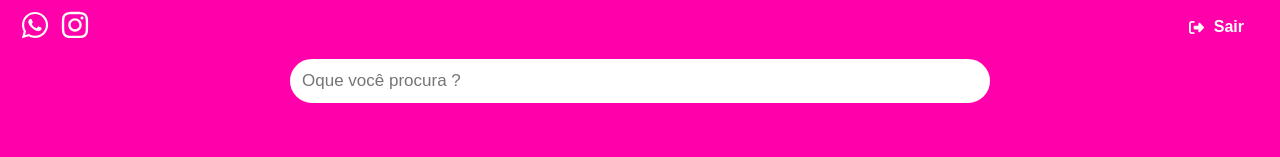
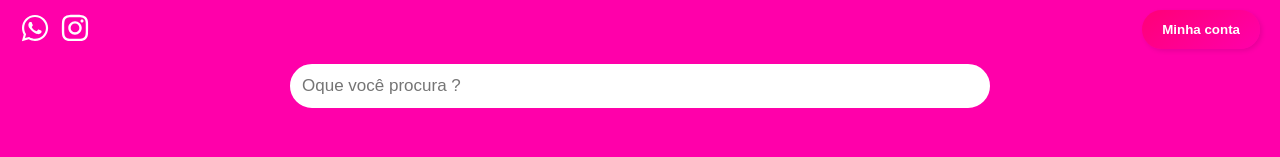
Before and after one commit to DouglasMaceddo/web-system, an Angular app in the folder Frontend/: page /Catalogo in a window 1280 px wide. Shown: the top 157 px of the page. Built offline with nearby package versions, Linux system fonts and the light colour scheme; no server answers.

Commit message:
adding functions

```diff
--- a/Frontend/src/app/pages/catalogo/catalogo.component.html
+++ b/Frontend/src/app/pages/catalogo/catalogo.component.html
@@ -7,10 +7,25 @@
       <img src="assets/instagram-brands-solid.svg" alt="instagram" width="30" height="30" />
     </a>
   </div>
-  <button (click)="onLogout()" class="logout-button">
-    <img class="logout" src="assets/right-from-bracket-solid.svg" alt="Sair" width="15" height="15" />
-    <span>Sair</span>
-  </button>
+  <div class="minhacontasair">
+    <div class="menu-container">
+      <button class="options-button">Minha conta</button>
+      <div class="options-menu">
+        <button>
+          <img class="logout" src="assets/pen-to-square-regular.svg" alt="Sair" width="15" height="15" />
+          <span>Alterar Senha</span>
+        </button>
+        <button>
+          <img class="logout" src="assets/clipboard-regular.svg" alt="Sair" width="15" height="15" />
+          <span>Meus Pedidos</span>
+        </button>
+        <button (click)="onLogout()">
+          <img class="logout" src="assets/right-from-bracket-solid.svg" alt="Sair" width="15" height="15" />
+          <span>Sair da Conta</span>
+        </button>
+      </div>
+    </div>
+  </div>
 </header>
 
 <div class="catalogo">
@@ -36,7 +51,7 @@
   <div class="produtos-container">
     <div class="produto" *ngFor="let produto of produtosFiltrados">
       <div class="produto-imagem">
-        <img [src]="produto.imagemUrl" alt="{{ produto.nome }}" />
+        <img [src]="'http://localhost:8080' + produto.imagemUrl" alt="{{ produto.nome }}" />
       </div>
       <div class="produto-detalhes">
         <h3 class="produto-nome">{{ produto.nome }}</h3>
--- a/Frontend/src/app/pages/catalogo/catalogo.component.scss
+++ b/Frontend/src/app/pages/catalogo/catalogo.component.scss
@@ -42,7 +42,7 @@
 
 .produtos-container {
   display: grid;
-  grid-template-columns: repeat(auto-fill, minmax(200px, 1fr));
+  grid-template-columns: repeat(auto-fill, minmax(250px, 1fr));
   gap: 20px;
   margin-top: 20px;
 }
@@ -54,6 +54,8 @@
   overflow: hidden;
   text-align: center;
   transition: transform 0.3s ease, box-shadow 0.3s ease;
+  max-width: 100%;
+  height: auto;
 }
 
 .produto:hover {
@@ -125,9 +127,7 @@ header {
   margin-right: 10px;
 }
 
-.logout {
-  filter: invert(100%) sepia(100%) saturate(0%) hue-rotate(90deg);
-}
+
 
 .logout-button {
   padding: 8px 16px;
@@ -182,3 +182,77 @@ header {
   background-color: #ad0375;
   border-radius: 6px;
 }
+
+.menu-container {
+  position: relative;
+  display: inline-block;
+}
+
+.options-button {
+  background: linear-gradient(145deg, #ff0077, #ff00aa); /* Gradiente bonito no botão */
+  color: white;
+  font-weight: bold;
+  border: none;
+  border-radius: 30px;
+  padding: 12px 20px;
+  cursor: pointer;
+  transition: all 0.3s ease-in-out;
+  box-shadow: 2px 2px 5px rgba(0, 0, 0, 0.1); /* Sombra suave */
+}
+
+.options-button:hover {
+  background: linear-gradient(145deg, #ad0375, #ff0077); /* Transição de gradiente */
+  box-shadow: 4px 4px 10px rgba(0, 0, 0, 0.2); /* Sombra mais forte ao passar o mouse */
+}
+
+.options-menu {
+  display: none;
+  position: absolute;
+  top: 40px; /* Ajuste a posição conforme necessário */
+  right: 0;
+  background-color: #fff;
+  border-radius: 12px;
+  box-shadow: 0 4px 12px rgba(0, 0, 0, 0.1);
+  z-index: 1;
+  width: 200px;
+  opacity: 0;
+  visibility: hidden; /* Esconde inicialmente */
+  transform: translateY(-10px); /* Animação de entrada */
+  transition: opacity 0.3s ease, visibility 0s 0.3s, transform 0.3s ease;
+}
+
+.menu-container:hover .options-menu,
+.menu-container.active .options-menu {
+  display: block;
+  opacity: 1;
+  visibility: visible;
+  transform: translateY(0);
+  transition: opacity 0.3s ease, transform 0.3s ease;
+}
+
+.options-menu button {
+  padding: 10px 10px;
+  width: 100%;
+  text-align: left;
+  border: none;
+  background-color: #fff;
+  font-weight: bold;
+  color: #333;
+  cursor: pointer;
+  border-radius: 10px;
+  transition: background-color 0.5s, color 0.5s;
+}
+
+.options-menu button:hover {
+  background-color: #ff0077;
+  color: white;
+}
+
+.options-menu button:focus {
+  outline: none;
+}
+
+.minhacontasair {
+  display: flex;
+  justify-content: flex-start;
+}
```
